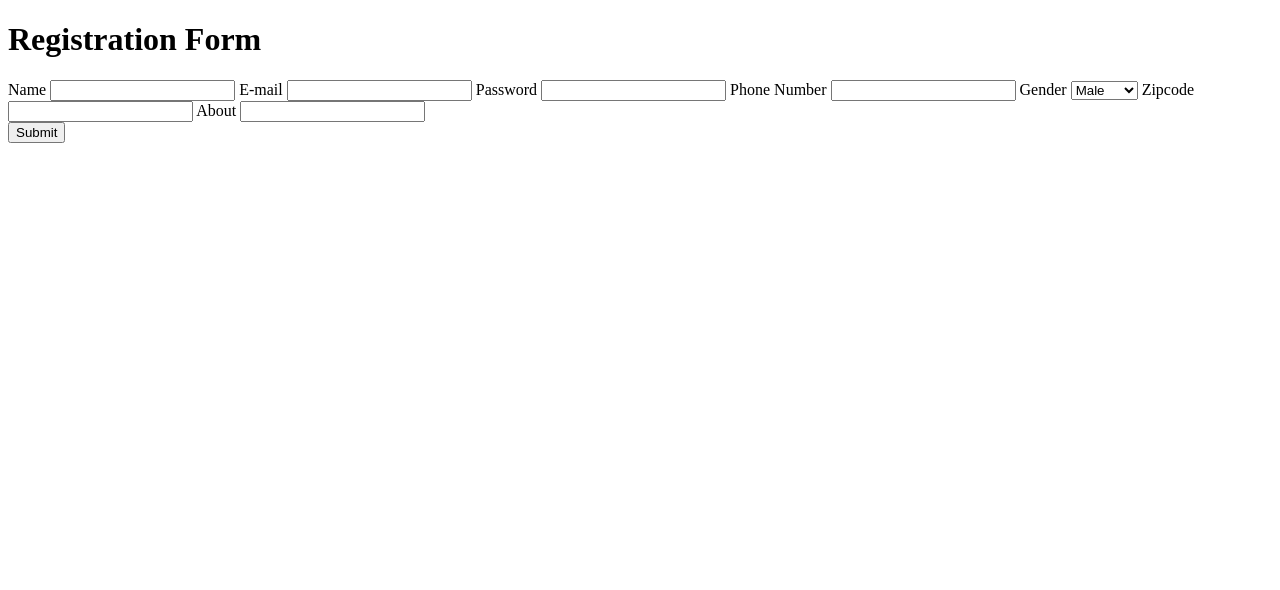
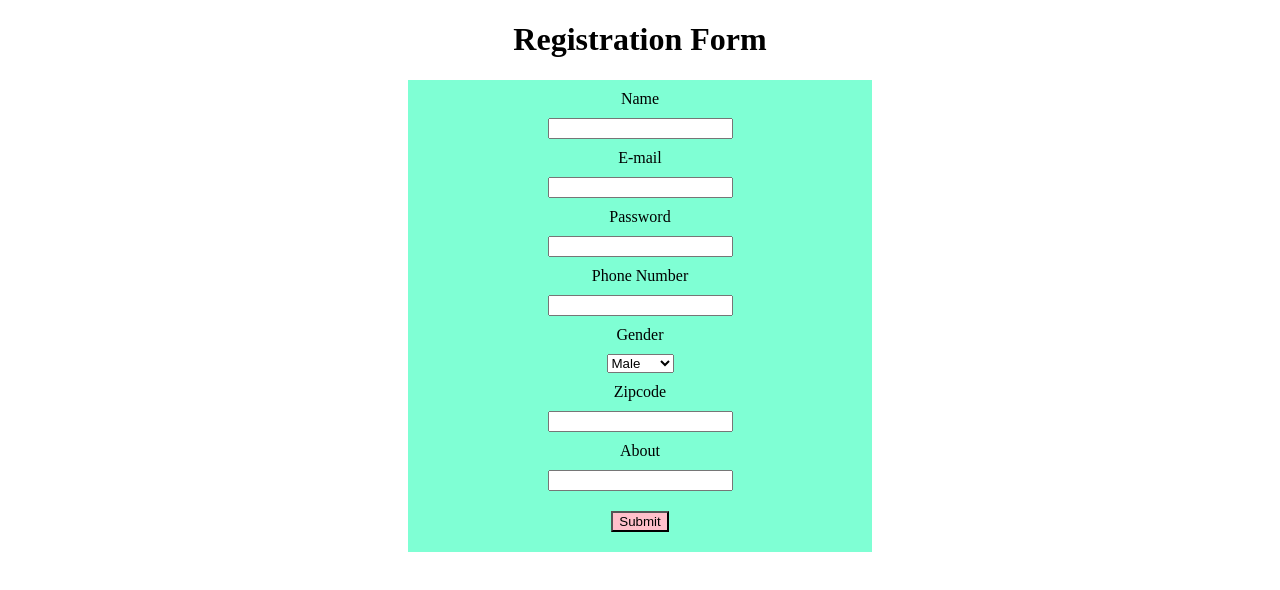
Before and after one commit to BinduKonatham/RegistrationForm, a plain HTML site: page index.html in a window 1280 px wide. Drawn offline with Linux system fonts and the light colour scheme.

Commit message:
Update index.html

```diff
--- a/index.html
+++ b/index.html
@@ -4,7 +4,7 @@
     <meta charset="UTF-8">
     <meta name="viewport" content="width=device-width, initial-scale=1.0">
     <title>Document</title>
-    <link rel="stylesheet" href="index(registrationform).css">
+    <link rel="stylesheet" href="Styles.css">
 </head>
 <body>
     <h1>Registration Form</h1>
```
